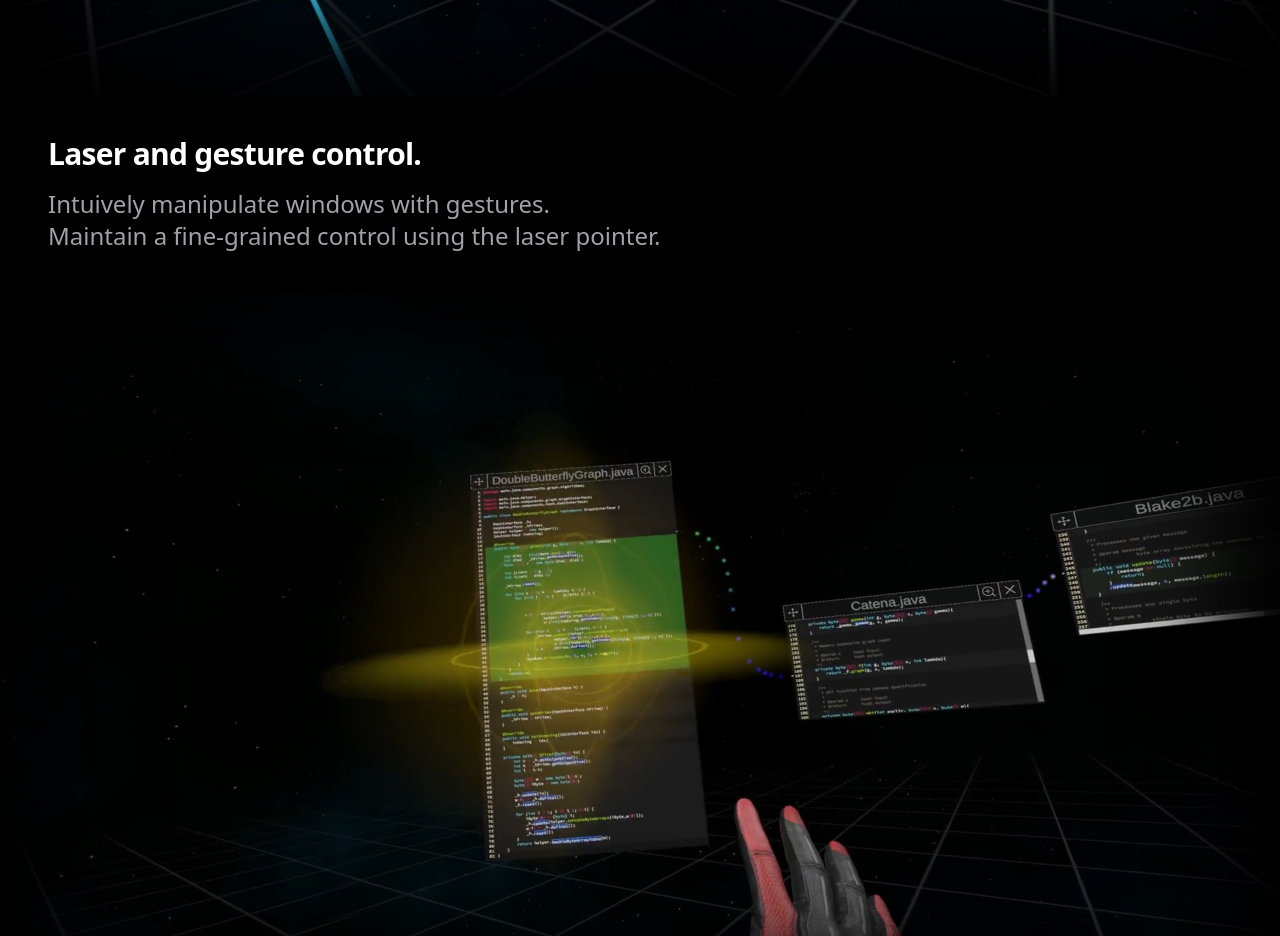
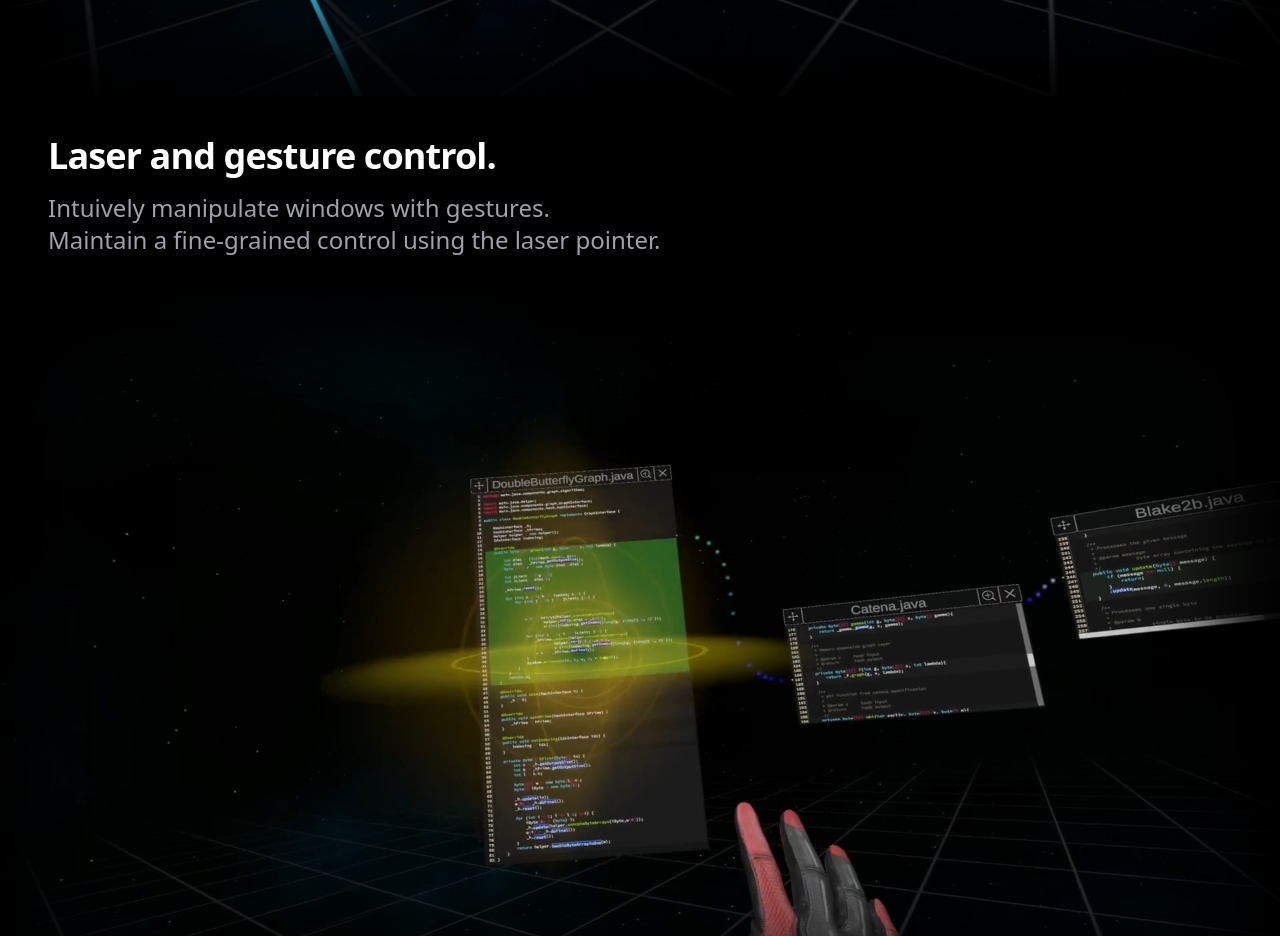
Before and after one commit to vanHekthor/portfolio, a Next.js app: page /projects in a window 1280 px wide. Shown: the part 1400-2336 px from the top of the page. Built offline with nearby package versions, Linux system fonts and the light colour scheme.

Commit message:
Change title size for VRCode page

```diff
--- a/src/components/VRCode.tsx
+++ b/src/components/VRCode.tsx
@@ -43,7 +43,7 @@ const VRCode: FC = () => {
         <div className="absolute bottom-0 top-0 w-full shadow-[inset_0_0_30px_20px_black] sm:shadow-[inset_0_0_40px_27px_black] md:shadow-[inset_0_0_50px_34px_black] lg:shadow-[inset_0_0_60px_40px_black] xl:shadow-[inset_0_0_95px_62px_black]" />
       </div>
       <div className="space-y-4">
-        <h1 className="px-12 text-3xl font-bold tracking-tight">
+        <h1 className="px-12 text-3xl font-bold tracking-tight sm:text-4xl">
           Laser and gesture control.
         </h1>
         <div className="w-full px-12 text-start text-lg font-medium text-zinc-400 md:max-w-screen-md md:text-xl lg:text-2xl">
```
